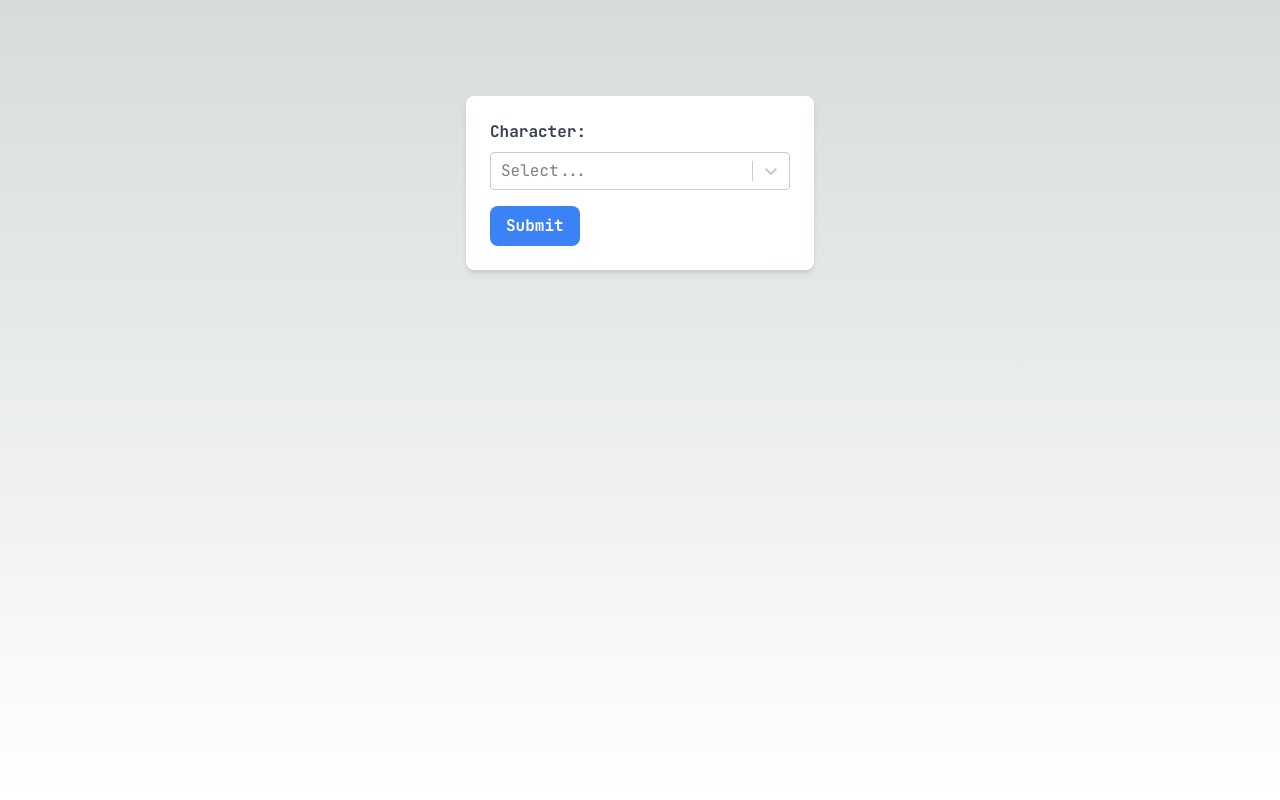
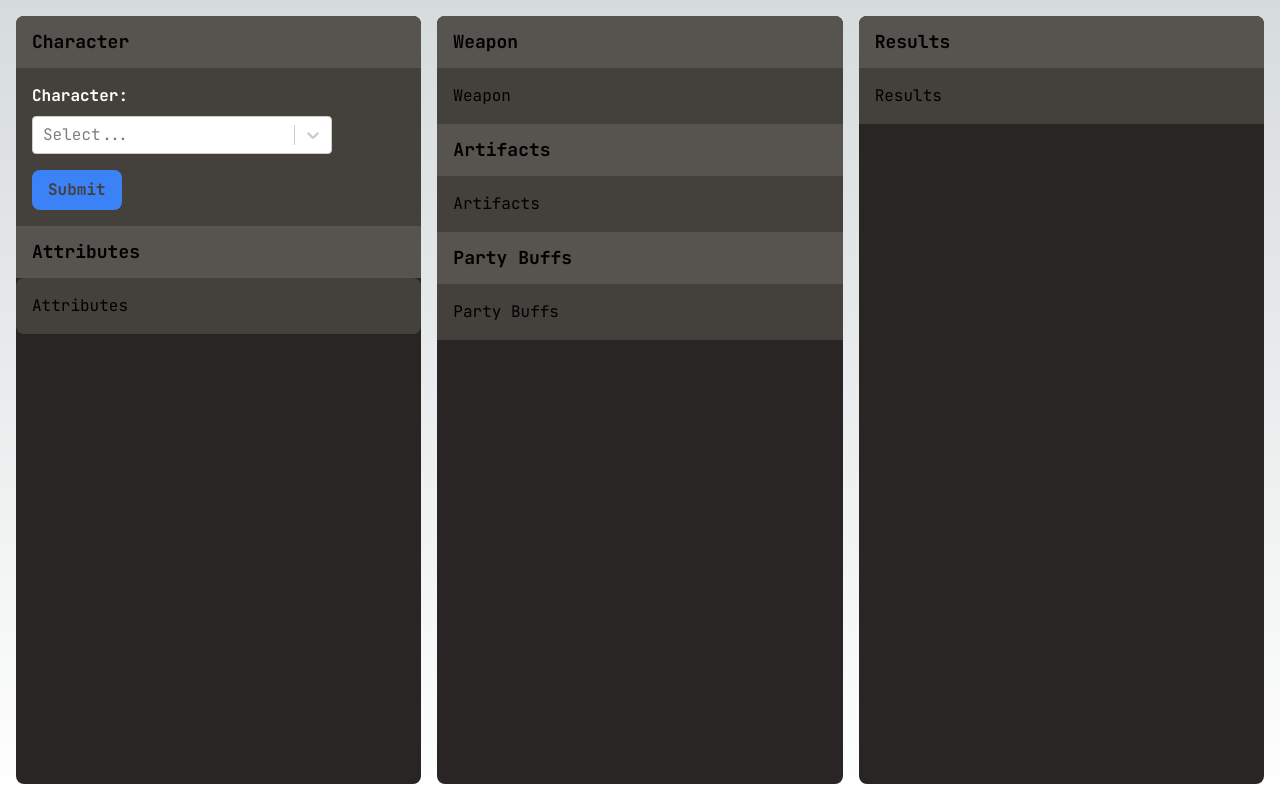
Before and after one commit to sijanthapa171/GenshinForge, a Next.js app: page / in a window 1280 px wide. Built offline with nearby package versions, Linux system fonts and the light colour scheme.

Commit message:
perf: basic frontend structure

```diff
--- a/next.config.js
+++ b/next.config.js
@@ -1,4 +1,8 @@
 /** @type {import('next').NextConfig} */
-const nextConfig = {}
+const nextConfig = {
+    images: {
+        domains: ['static.wikia.nocookie.net'],
+    }
+}
 
 module.exports = nextConfig
--- a/package.json
+++ b/package.json
@@ -11,7 +11,6 @@
   },
   "dependencies": {
     "@types/node": "20.2.1",
-    "@types/react": "18.2.6",
     "@types/react-dom": "18.2.4",
     "autoprefixer": "10.4.14",
     "eslint": "8.40.0",
@@ -23,5 +22,8 @@
     "react-select": "^5.7.3",
     "tailwindcss": "3.3.2",
     "typescript": "5.0.4"
+  },
+  "devDependencies": {
+    "@types/react": "^18.2.6"
   }
 }
--- a/src/app/layout.tsx
+++ b/src/app/layout.tsx
@@ -1,7 +1,7 @@
 import './globals.css'
 import { JetBrains_Mono } from 'next/font/google'
 
-const inter = JetBrains_Mono({ subsets: ['latin'] })
+const font = JetBrains_Mono({ subsets: ['latin'] })
 
 export const metadata = {
     title: 'GenshinForge',
@@ -15,7 +15,7 @@ export default function RootLayout({
 }) {
     return (
         <html lang="en">
-            <body className={inter.className}>{children}</body>
+            <body className={font.className}>{children}</body>
         </html>
     )
 }
--- a/src/app/page.tsx
+++ b/src/app/page.tsx
@@ -4,6 +4,7 @@ import { useState } from 'react'
 import CustomOption from '../components/CustomOption'
 import { Character } from '../types/Character'
 import Select from 'react-select'
+import Image from 'next/image'
 import charactersData from '../data/characters/characters.json'
 
 export default function Home() {
@@ -33,15 +34,17 @@ export default function Home() {
     }
 
     return (
-        <main className="flex min-h-screen flex-col items-center justify-between p-24">
-            <form
-                onSubmit={handleSubmit}
-                className="bg-white p-6 rounded-lg shadow-md"
-            >
-                <div className="mb-4">
+        <div className="flex h-screen">
+            <div className="flex-1 bg-stone-800 rounded-lg mr-2 ml-4 my-4">
+                <div id="character">
+                    <h2 className="text-lg bg-stone-600 rounded-t-lg font-bold py-3 px-4">
+                        Character
+                    </h2>
+                    <div className="bg-stone-700 p-4">
+                        <form onSubmit={handleSubmit}>
                             <label
                                 htmlFor="character"
-                        className="block text-gray-700 font-bold mb-2"
+                                className="block text-white font-bold mb-2"
                             >
                                 Character:
                             </label>
@@ -62,60 +65,51 @@ export default function Home() {
                                     }),
                                 }}
                             />
-                </div>
                             <input
                                 type="submit"
                                 value="Submit"
-                    className="bg-blue-500 text-white font-bold px-4 py-2 rounded-lg hover:bg-blue-600"
+                                className="bg-blue-500 text-stone-700 font-bold px-4 py-2 rounded-lg hover:bg-blue-600 mt-4"
                             />
                         </form>
-            {character && (
-                <div className="mt-4">
-                    <h2 className="text-xl font-bold mb-2">{character.name}</h2>
-                    <img src={character.image} alt={character.name} />
-                    <p>Vision: {character.vision}</p>
-                    <p>Rarity: {character.rarity}</p>
-                    {/* <h3 className="text-lg font-bold mt-4 mb-2">Base Stats:</h3>
-                    <table className="table-auto border-collapse border border-gray-400">
-                        <thead>
-                            <tr>
-                                <th className="border border-gray-400 px-4 py-2 text-gray-800">
-                                    Stat
-                                </th>
-                                {Object.keys(character.baseStats.HP).map(
-                                    (key) => (
-                                        <th
-                                            key={key}
-                                            className="border border-gray-400 px-4 py-2 text-gray-800"
-                                        >
-                                            {key}
-                                        </th>
-                                    )
-                                )}
-                            </tr>
-                        </thead>
-                        <tbody>
-                            {Object.entries(character.baseStats).map(
-                                ([stat, values]) => (
-                                    <tr key={stat}>
-                                        <td className="border border-gray-400 px-4 py-2 text-gray-800">
-                                            {stat}
-                                        </td>
-                                        {Object.values(values).map((value) => (
-                                            <td
-                                                key={value}
-                                                className="border border-gray-400 px-4 py-2 text-gray-800"
-                                            >
-                                                {value}
-                                            </td>
-                                        ))}
-                                    </tr>
-                                )
-                            )}
-                        </tbody>
-                    </table> */}
                     </div>
-            )}
-        </main>
+                </div>
+                <div id="attributes">
+                    <h2 className="text-lg bg-stone-600 font-bold py-3 px-4">
+                        Attributes
+                    </h2>
+                    <div className="bg-stone-700 rounded-lg p-4">
+                        Attributes
+                    </div>
+                </div>
+            </div>
+            <div className="flex-1 bg-stone-800 rounded-lg mx-2 my-4">
+                <div id="weapon">
+                    <h2 className="text-lg bg-stone-600 rounded-t-lg font-bold py-3 px-4">
+                        Weapon
+                    </h2>
+                    <div className="bg-stone-700 p-4">Weapon</div>
+                </div>
+                <div id="artifacts">
+                    <h2 className="text-lg bg-stone-600 font-bold py-3 px-4">
+                        Artifacts
+                    </h2>
+                    <div className="bg-stone-700 p-4">Artifacts</div>
+                </div>
+                <div id="party-buffs">
+                    <h2 className="text-lg bg-stone-600 font-bold py-3 px-4">
+                        Party Buffs
+                    </h2>
+                    <div className="bg-stone-700 p-4">Party Buffs</div>
+                </div>
+            </div>
+            <div className="flex-1 bg-stone-800 rounded-lg ml-2 mr-4 my-4">
+                <div id="results">
+                    <h2 className="text-lg bg-stone-600 rounded-t-lg font-bold py-3 px-4">
+                        Results
+                    </h2>
+                    <div className="bg-stone-700 p-4">Results</div>
+                </div>
+            </div>
+        </div>
     )
 }
```
Also changed, not shown: 1 other file (tests, documents, lock files or other folders). Lines whose indentation alone changed are shown as unchanged.
